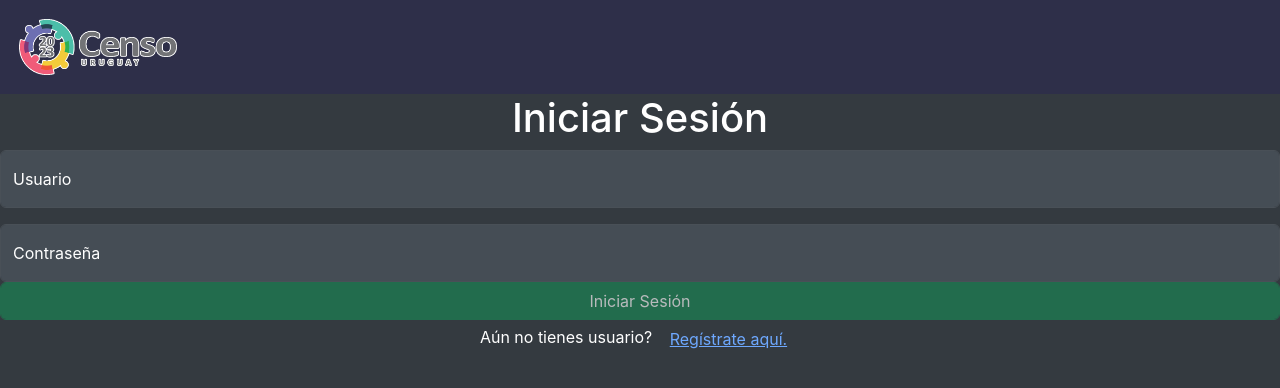
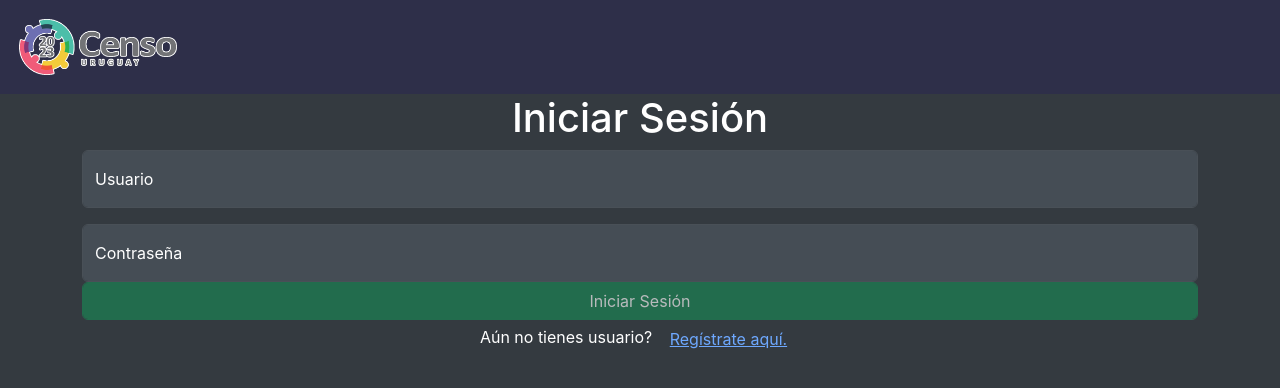
Before and after one commit to fakytop/app-censo, a React (Create React App) app: page / in a window 1280 px wide. Shown: the top 388 px of the page. Built offline with nearby package versions, Linux system fonts and the light colour scheme.

Commit message:
cambios visuales login y signup

```diff
--- a/src/components/login/Login.jsx
+++ b/src/components/login/Login.jsx
@@ -79,7 +79,7 @@ const Login = () => {
         }, 3000)
     }
     return (
-        <form>
+        <form className="container">
             <h1>Iniciar Sesión</h1>
             <div className="form-floating mb-3">
                 <input type="email" ref={username} className="form-control" id="floatingUser" placeholder="name@example.com" onChange={inpUserActive} />
--- a/src/components/signup/Signup.jsx
+++ b/src/components/signup/Signup.jsx
@@ -64,7 +64,7 @@ const Signup = () => {
         },3000)
     }
     return (
-        <>
+        <div className="container">
             <h1>Registrarse</h1>
             <div className="form-floating mb-3">
                 <input type="email" className="form-control" id="floatingUser" placeholder="name@example.com" ref={username} onChange={inpUserActive}/>
@@ -83,7 +83,7 @@ const Signup = () => {
             {showMessageError && (
             <div class="alert alert-warning" role="alert">{msg}</div>
             )}
-        </>
+        </div>
     )
 }
 
```
